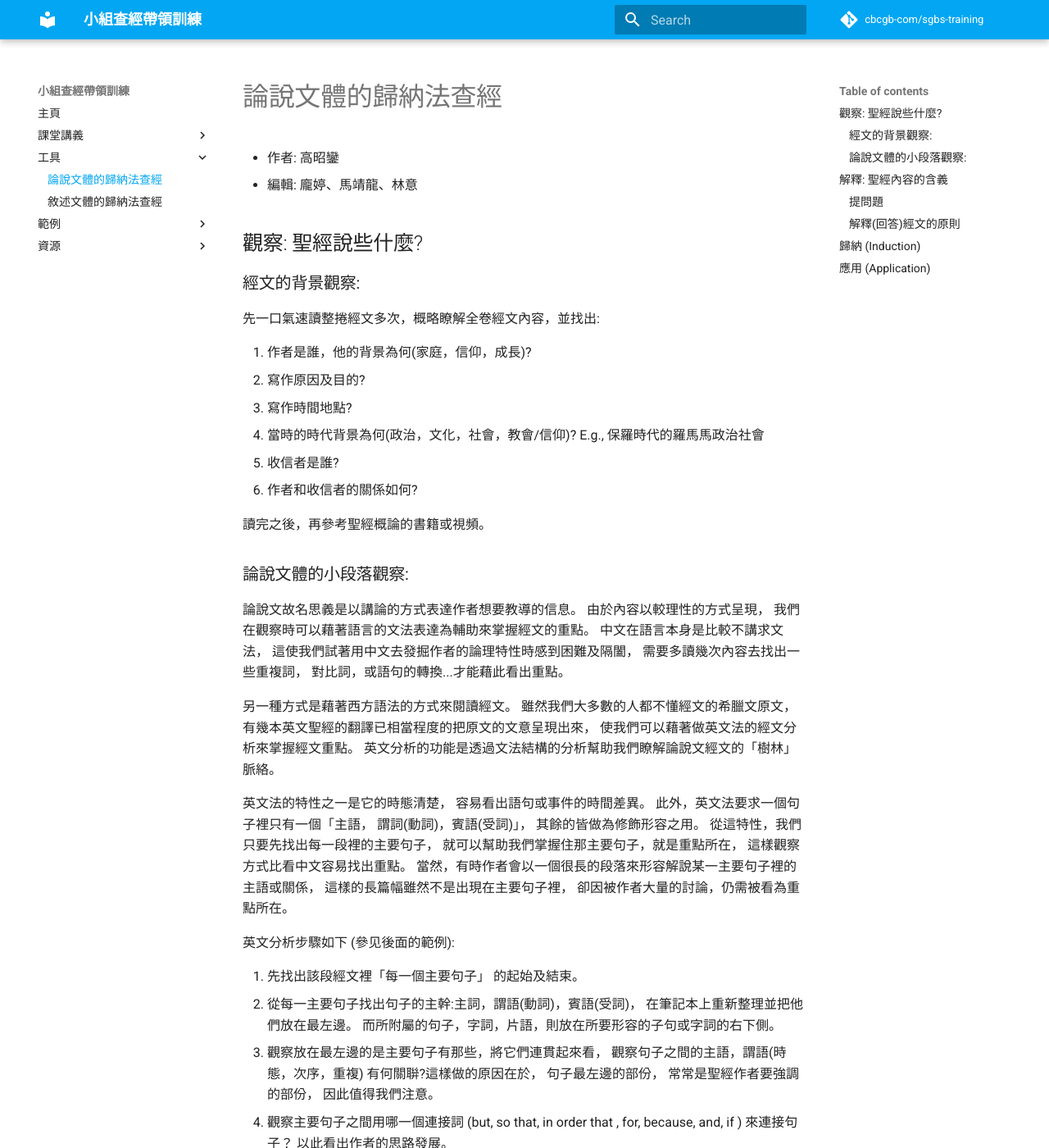
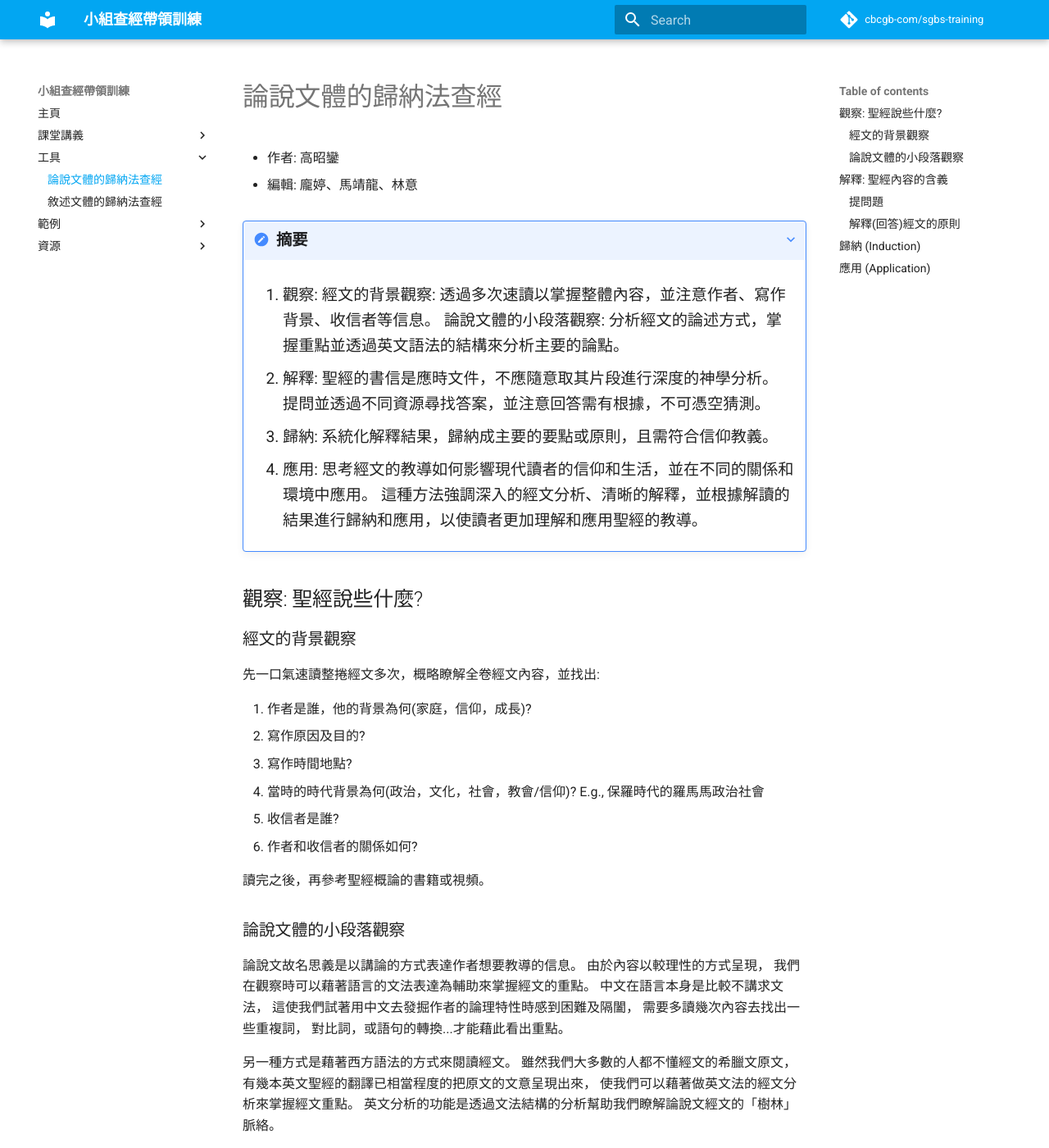
Before and after one commit to cbcgb-com/sgbs-training, an MkDocs documentation site: the page built from docs/tools/ibs-argumentation-notes.md, in a window 1280 px wide and 1400 px high. Shown: the whole window at 82% size. Built offline with MkDocs 1.6.1 and Material for MkDocs 9.7.7, drawn with Linux system fonts in a browser that asks for light colours; comment, search, counter and statistics services are not loaded.

Commit message:
feat(docs): Add IBS argumentation notes
- Added a new section for the summary of the IBS argumentation notes.
- Included steps for observation, explanation, induction, and application.
- Provided guidelines for analyzing and interpreting biblical texts.
- Added a section for background observation and paragraph observation.
- Included a section for summarizing the information and principles derived from the text.

```diff
--- a/docs/tools/ibs-argumentation-notes.md
+++ b/docs/tools/ibs-argumentation-notes.md
@@ -3,9 +3,22 @@
 - 作者: 高昭鑾
 - 編輯: 龐婷、馬靖龍、林意
 
+???+ note "摘要"
+
+    1. 觀察: 經⽂的背景觀察: 透過多次速讀以掌握整體內容，並注意作者、寫作背景、收信者等信息。
+    論說⽂體的⼩段落觀察: 分析經⽂的論述方式，掌握重點並透過英⽂語法的結構來分析主要的論點。
+
+    2. 解釋: 聖經的書信是應時⽂件，不應隨意取其片段進行深度的神學分析。
+    提問並透過不同資源尋找答案，並注意回答需有根據，不可憑空猜測。
+
+    3. 歸納: 系統化解釋結果，歸納成主要的要點或原則，且需符合信仰教義。
+
+    4. 應⽤: 思考經⽂的教導如何影響現代讀者的信仰和生活，並在不同的關係和環境中應⽤。
+    這種方法強調深入的經⽂分析、清晰的解釋，並根據解讀的結果進行歸納和應⽤，以使讀者更加理解和應⽤聖經的教導。
+
 ## 觀察: 聖經說些什麼?
 
-### 經⽂的背景觀察:
+### 經⽂的背景觀察
 
 先⼀⼝氣速讀整捲經⽂多次，概略瞭解全卷經⽂內容，並找出:
 
@@ -18,7 +31,7 @@
 
 讀完之後，再參考聖經概論的書籍或視頻。
 
-### 論說⽂體的⼩段落觀察:
+### 論說⽂體的⼩段落觀察
 
 論說⽂故名思義是以講論的⽅式表達作者想要教導的信息。
 由於內容以較理性的⽅式呈現，
@@ -125,7 +138,6 @@ e.g. 舊約中的「救恩」 (詩13:5，「我的心因你的救恩快樂「)
 1. 可能是連專家都無法回答的問題:
     只有先放在⼀邊，禱告期待聖經學者們早日為我們解決這些問題(把⿂骨頭放⼀邊，先吃⿂肉吧!)
 
-
 ## 歸納 (Induction)
 
 這段經⽂可歸納出那些信息或信仰原則?
```
